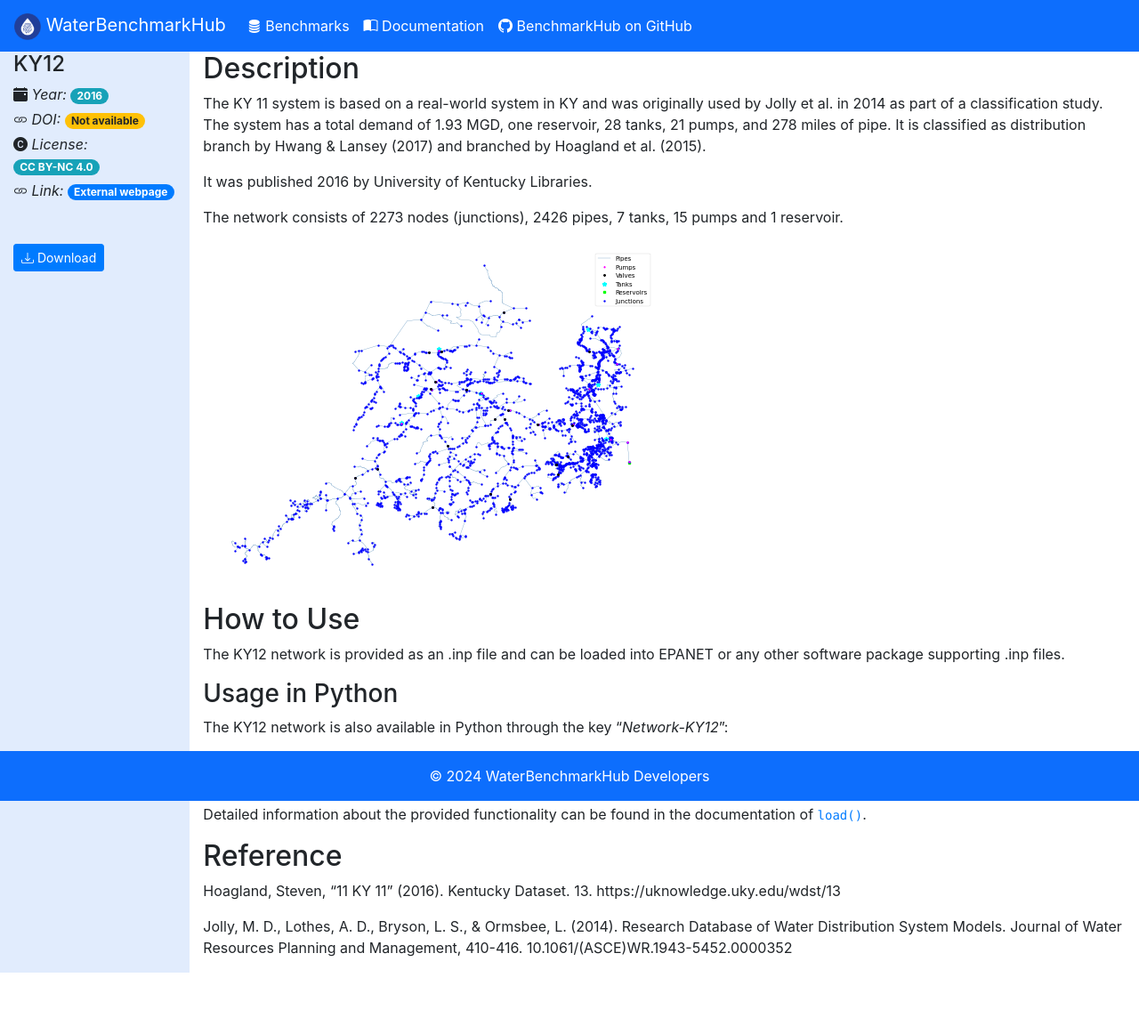
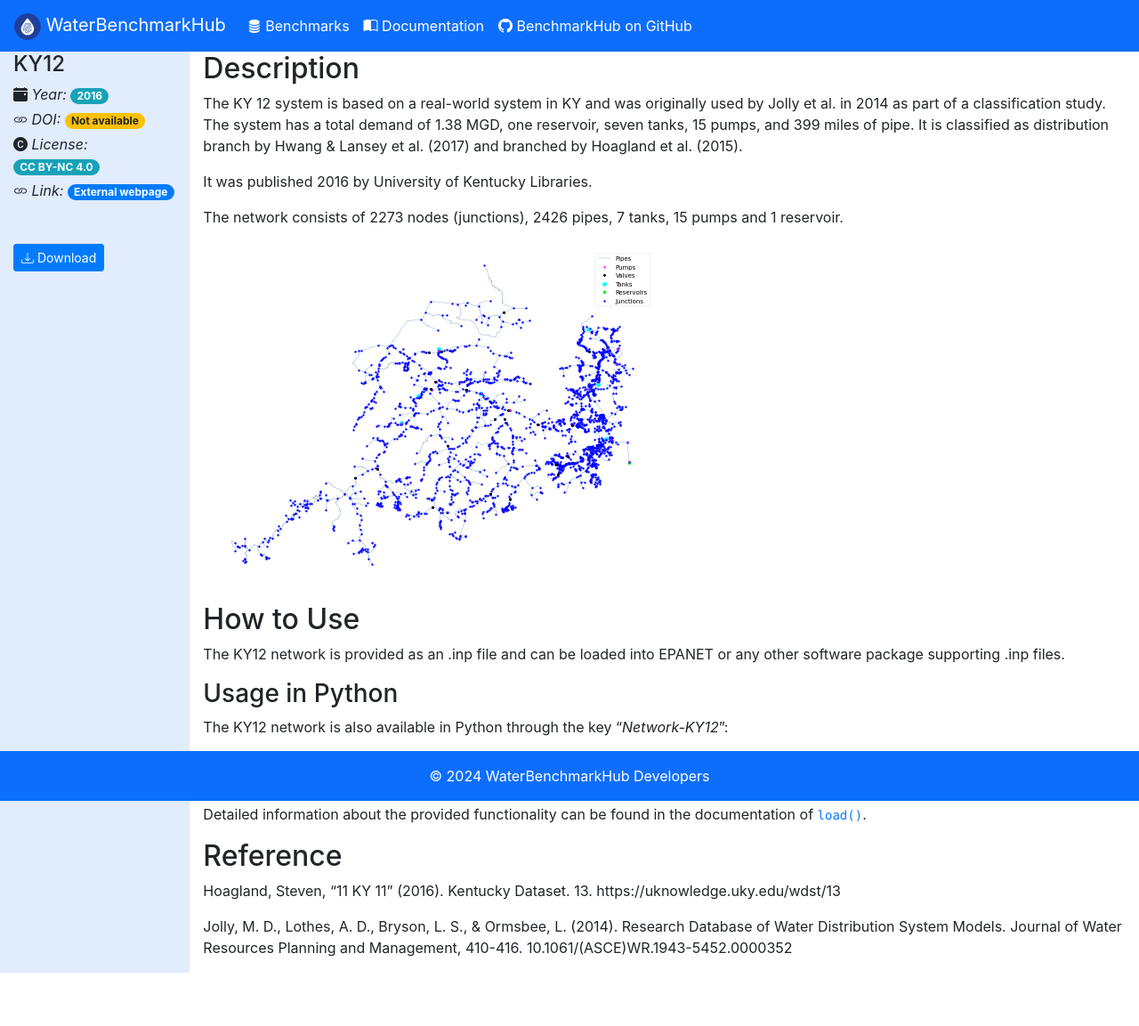
Before and after one commit to WaterFutures/WaterBenchmarkHub, a Jekyll site: the page built from webpage/_benchmarks/network-KY12.md, in a window 1280 px wide. Shown: the whole page at 89% size. Built offline with Jekyll 4.4.1, drawn with Linux system fonts in a browser that asks for light colours.

Commit message:
Fixed description

```diff
--- a/webpage/_benchmarks/network-KY12.md
+++ b/webpage/_benchmarks/network-KY12.md
@@ -9,9 +9,9 @@ layout: benchmark
 
 ## Description
 
-The KY 11 system is based on a real-world system in KY and was originally used by Jolly et al. in 2014 as part of a
-classification study. The system has a total demand of 1.93 MGD, one reservoir, 28 tanks, 21 pumps, and 278 miles of
-pipe. It is classified as distribution branch by Hwang & Lansey (2017) and branched by Hoagland et al. (2015).
+The KY 12 system is based on a real-world system in KY and was originally used by Jolly et al. in 2014 as part of a
+classification study. The system has a total demand of 1.38 MGD, one reservoir, seven tanks, 15 pumps, and 399 miles of
+pipe. It is classified as distribution branch by Hwang & Lansey et al. (2017) and branched by Hoagland et al. (2015).
 
 It was published 2016 by University of Kentucky Libraries.
 
```
